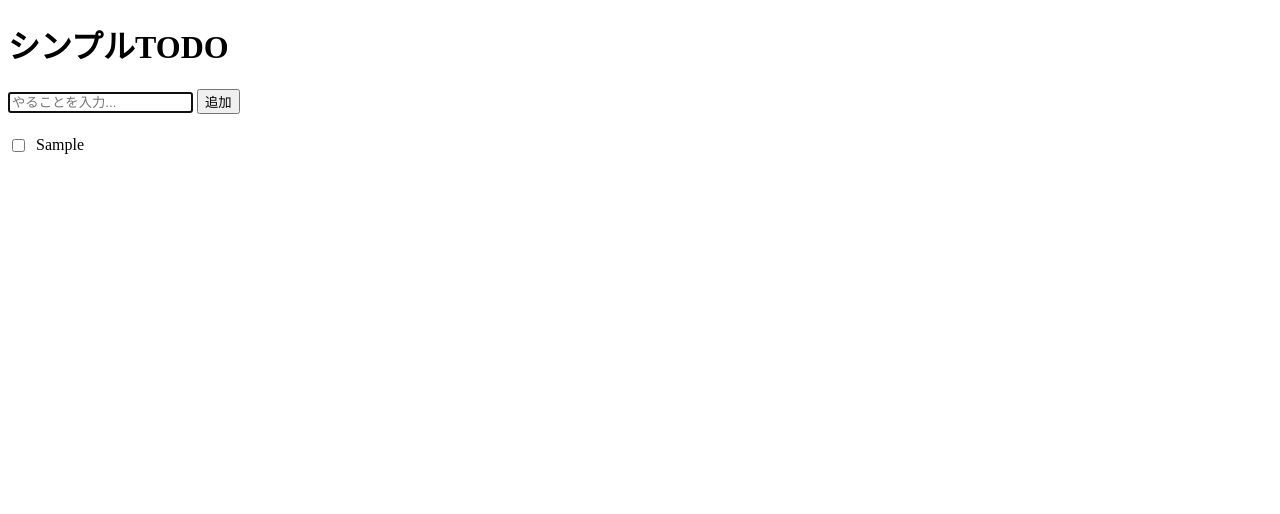
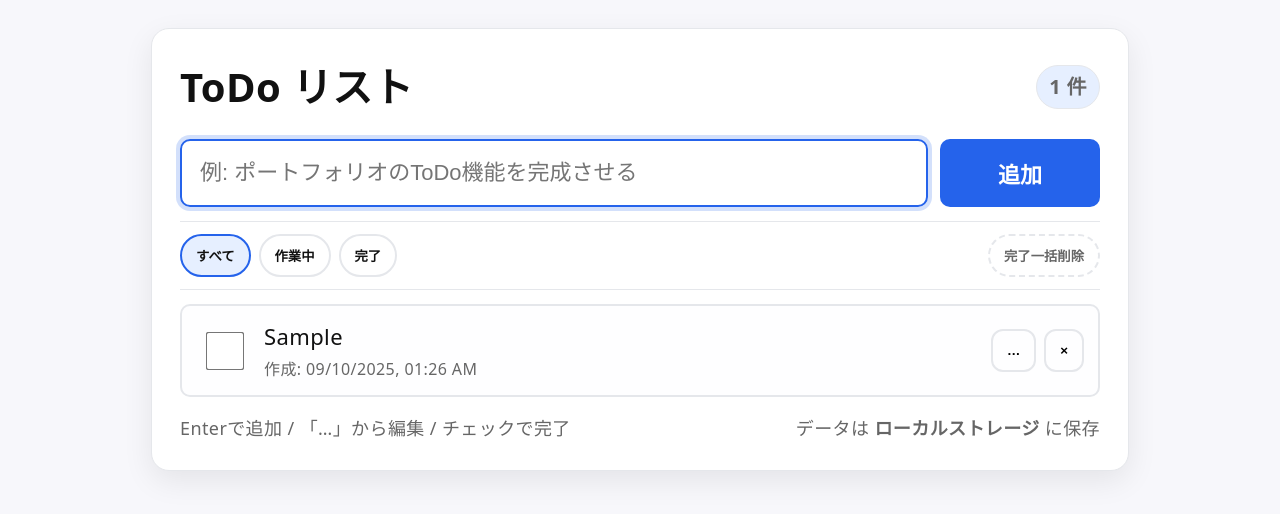
Before and after one commit to AzusaHaneda/todo-app, a plain HTML site: page index.html in a window 1280 px wide. Both pictures are taken after typing "Sample" into the empty fields and a click on the button "追加". Drawn offline with Linux system fonts and the light colour scheme.

Commit message:
JS/html/cssを使用。分かりやすいUIに変更

```diff
--- /dev/null
+++ b/app.js
@@ -0,0 +1,216 @@
+(() => {
+    const STORAGE_KEY = 'big-todo-v1';
+
+    /** @typedef {{id:string, text:string, completed:boolean, created:number}} Todo */
+    /** @type {Todo[]} */
+    let todos = load();
+    let filter = 'all'; // 'all' | 'active' | 'done'
+
+    // DOM
+    const $list = document.getElementById('list');
+    const $count = document.getElementById('count');
+    const $form = document.getElementById('addForm');
+    const $input = document.getElementById('newTodo');
+    const $filters = document.querySelectorAll('.chip[data-filter]');
+    const $clearDone = document.getElementById('clearDone');
+
+    // 初期表示
+    render();
+
+    // 追加
+    $form.addEventListener('submit', (e) => {
+        e.preventDefault();
+        const text = $input.value.trim();
+        if (!text) return;
+        addTodo(text);
+        $input.value = '';
+        $input.focus();
+    });
+
+    // フィルタ切替
+    $filters.forEach(btn => {
+        btn.addEventListener('click', () => {
+            filter = btn.dataset.filter;
+            $filters.forEach(b => b.setAttribute('aria-pressed', String(b === btn)));
+            render();
+        });
+    });
+
+    // 完了一括削除
+    $clearDone.addEventListener('click', () => {
+        const before = todos.length;
+        todos = todos.filter(t => !t.completed);
+        if (todos.length !== before) {
+            save();
+            render();
+        }
+    });
+
+    // リスト内のイベント委譲
+    $list.addEventListener('click', (e) => {
+        const target = /** @type {HTMLElement} */ (e.target);
+        const li = target.closest('li.item');
+        if (!li) return;
+        const id = li.dataset.id;
+
+        if (target.matches('input.check')) {
+            toggle(id);
+            return;
+        }
+        if (target.matches('button[data-action="more"]')) {
+            openEditor(li, id);
+            return;
+        }
+        if (target.matches('button[data-action="del"]')) {
+            remove(id);
+            return;
+        }
+    });
+
+    // --- CRUD ---
+    function addTodo(text) {
+        const todo = {
+            id: crypto.randomUUID?.() || String(Date.now() + Math.random()),
+            text, completed: false, created: Date.now()
+        };
+        todos.unshift(todo); // 新しいものを上に
+        save();
+        render();
+    }
+
+    function toggle(id) {
+        const t = todos.find(t => t.id === id);
+        if (!t) return;
+        t.completed = !t.completed;
+        save();
+        render();
+    }
+
+    function update(id, newText) {
+        const t = todos.find(t => t.id === id);
+        if (!t) return;
+        t.text = newText;
+        save();
+        render();
+    }
+
+    function remove(id) {
+        const before = todos.length;
+        todos = todos.filter(t => t.id !== id);
+        if (todos.length !== before) {
+            save();
+            render();
+        }
+    }
+
+    function load() {
+        try {
+            const raw = localStorage.getItem(STORAGE_KEY);
+            if (!raw) return [];
+            const parsed = JSON.parse(raw);
+            return Array.isArray(parsed) ? parsed : [];
+        } catch (e) { return []; }
+    }
+    function save() {
+        localStorage.setItem(STORAGE_KEY, JSON.stringify(todos));
+    }
+
+    // --- 描画 ---
+    function render() {
+        const filtered = todos.filter(t => {
+            if (filter === 'active') return !t.completed;
+            if (filter === 'done') return !!t.completed;
+            return true;
+        });
+
+        const activeCount = todos.filter(t => !t.completed).length;
+        $count.textContent = `${activeCount} 件`;
+
+        if (filtered.length === 0) {
+            $list.innerHTML = `
+        <li class="item" aria-live="polite">
+          <div class="check-wrap"></div>
+          <div class="text" style="color:var(--muted)">
+            タスクはまだありません。上の入力欄から追加してください。
+          </div>
+          <div class="actions"></div>
+        </li>`;
+            return;
+        }
+
+        const html = filtered.map(t => {
+            const created = new Date(t.created);
+            const dateStr = created.toLocaleString([], {
+                year: 'numeric', month: '2-digit', day: '2-digit', hour: '2-digit', minute: '2-digit'
+            });
+            return `
+        <li class="item ${t.completed ? 'completed' : ''}" data-id="${t.id}">
+          <div class="check-wrap">
+            <input class="check" type="checkbox" ${t.completed ? 'checked' : ''} aria-label="完了切替">
+          </div>
+          <div>
+            <div class="text">${escapeHtml(t.text)}</div>
+            <div class="meta">作成: ${dateStr}</div>
+          </div>
+          <div class="actions">
+            <button class="icon-btn" data-action="more" aria-label="編集">…</button>
+            <button class="icon-btn icon-danger" data-action="del" aria-label="削除">×</button>
+          </div>
+        </li>
+      `;
+        }).join('');
+        $list.innerHTML = html;
+    }
+
+    // --- インライン編集 ---
+    function openEditor(li, id) {
+        const t = todos.find(t => t.id === id);
+        if (!t) return;
+
+        const textDiv = li.querySelector('.text');
+        const actions = li.querySelector('.actions');
+
+        const current = textDiv.textContent || '';
+        textDiv.innerHTML = `
+      <div class="edit-row">
+        <input class="edit-input" type="text" value="${escapeAttr(current)}" maxlength="120" aria-label="テキストを編集">
+        <button class="edit-save" type="button">保存</button>
+        <button class="edit-cancel" type="button">キャンセル</button>
+      </div>
+    `;
+        const input = textDiv.querySelector('.edit-input');
+        const saveBtn = textDiv.querySelector('.edit-save');
+        const cancelBtn = textDiv.querySelector('.edit-cancel');
+
+        input.focus();
+        input.setSelectionRange(current.length, current.length);
+
+        const endEdit = (doSave) => {
+            if (doSave) {
+                const newText = input.value.trim();
+                if (newText && newText !== t.text) update(id, newText);
+                else render();
+            } else {
+                render();
+            }
+        };
+
+        saveBtn.addEventListener('click', () => endEdit(true));
+        cancelBtn.addEventListener('click', () => endEdit(false));
+        input.addEventListener('keydown', (e) => {
+            if (e.key === 'Enter') endEdit(true);
+            if (e.key === 'Escape') endEdit(false);
+        });
+
+        // 編集中は右端のボタンを無効化
+        actions.querySelectorAll('button').forEach(b => b.disabled = true);
+    }
+
+    // --- サニタイズ ---
+    function escapeHtml(s) {
+        return s.replace(/[&<>"']/g, m => ({
+            '&': '&amp;', '<': '&lt;', '>': '&gt;', '"': '&quot;', "'": '&#39;'
+        }[m]));
+    }
+    function escapeAttr(s) { return escapeHtml(s); }
+})();
--- a/index.html
+++ b/index.html
@@ -1,22 +1,46 @@
 <!DOCTYPE html>
 <html lang="ja">
+
 <head>
-    <meta charset="utf-8"/>
-    <meta name="viewport" content="width=device-width, initial-scale=1"/>
-    <title>シンプルTODO</title>
-    <link rel="stylesheet" href="./style.css"/>
+  <meta charset="utf-8" />
+  <meta name="viewport" content="width=device-width, initial-scale=1" />
+  <title>大きくて見やすい ToDo リスト</title>
+  <link rel="stylesheet" href="./styles.css" />
 </head>
+
 <body>
-    <h1>シンプルTODO</h1>
+  <main class="app" role="application" aria-label="ToDoリストアプリ">
+    <header>
+      <h1>ToDo リスト</h1>
+      <div class="count" id="count">0 件</div>
+    </header>
 
-    <form id="todo-form">
-        <input id="todo-input" type="text" placeholder="やることを入力..."/>
-        <button id="add-btn" type="submit">追加</button>
+    <form class="add" id="addForm" autocomplete="off">
+      <label class="sr-only" for="newTodo">新しいタスク</label>
+      <input id="newTodo" class="input" type="text" placeholder="例: ポートフォリオのToDo機能を完成させる" maxlength="120" required />
+      <button class="btn" id="addBtn" type="submit" aria-label="タスクを追加">追加</button>
     </form>
 
-    <ul id="todo-list"></ul>
+    <section class="controls" aria-label="絞り込みと操作">
+      <div class="filters" role="group" aria-label="フィルター">
+        <button class="chip" data-filter="all" aria-pressed="true">すべて</button>
+        <button class="chip" data-filter="active" aria-pressed="false">作業中</button>
+        <button class="chip" data-filter="done" aria-pressed="false">完了</button>
+      </div>
+      <div class="filters">
+        <button class="chip ghost" id="clearDone" type="button">完了一括削除</button>
+      </div>
+    </section>
 
-    <script src="./script.js"></script>
+    <ul class="list" id="list" aria-live="polite" aria-relevant="additions removals text"></ul>
+
+    <footer>
+      <div>Enterで追加 / 「…」から編集 / チェックで完了</div>
+      <div>データは <strong>ローカルストレージ</strong> に保存</div>
+    </footer>
+  </main>
+
+  <script src="./app.js"></script>
 </body>
 
 </html>
--- /dev/null
+++ b/styles.css
@@ -0,0 +1,301 @@
+:root {
+    --bg: #f7f7fb;
+    --panel: #ffffff;
+    --text: #111;
+    --muted: #666;
+    --primary: #2563eb;
+    --primary-ghost: #e6efff;
+    --danger: #dc2626;
+    --ok: #16a34a;
+    --border: #e5e7eb;
+    --shadow: 0 10px 30px rgba(0, 0, 0, .08);
+    --radius: 18px;
+    --font: system-ui, -apple-system, "Segoe UI", Roboto, "Noto Sans JP",
+        "Hiragino Kaku Gothic ProN", "Yu Gothic", "Helvetica Neue", Arial, sans-serif;
+    --base: 20px;
+    /* デカ文字 */
+}
+
+@media (prefers-color-scheme: dark) {
+    :root {
+        --bg: #0b0c10;
+        --panel: #111318;
+        --text: #f7f7f7;
+        --muted: #b7b7c0;
+        --primary: #60a5fa;
+        --primary-ghost: #152238;
+        --danger: #f87171;
+        --ok: #4ade80;
+        --border: #22252d;
+        --shadow: 0 10px 30px rgba(0, 0, 0, .5);
+    }
+}
+
+html,
+body {
+    height: 100%;
+}
+
+body {
+    margin: 0;
+    font-family: var(--font);
+    background: var(--bg);
+    color: var(--text);
+    font-size: var(--base);
+    line-height: 1.5;
+    letter-spacing: .02em;
+    display: flex;
+    align-items: flex-start;
+    justify-content: center;
+}
+
+.app {
+    width: min(920px, 96vw);
+    margin: 28px auto 64px;
+    background: var(--panel);
+    border: 1px solid var(--border);
+    border-radius: var(--radius);
+    box-shadow: var(--shadow);
+    padding: 28px;
+}
+
+header {
+    display: flex;
+    align-items: center;
+    justify-content: space-between;
+    gap: 16px;
+    margin-bottom: 22px;
+}
+
+h1 {
+    margin: 0;
+    font-size: clamp(28px, 5vw, 40px);
+    font-weight: 800;
+    letter-spacing: .01em;
+}
+
+.count {
+    font-weight: 700;
+    color: var(--muted);
+    background: var(--primary-ghost);
+    border: 1px solid var(--border);
+    padding: 6px 12px;
+    border-radius: 999px;
+}
+
+/* 入力フォーム */
+.add {
+    display: grid;
+    grid-template-columns: 1fr 160px;
+    gap: 12px;
+    margin-bottom: 14px;
+}
+
+.input {
+    font-size: clamp(18px, 2.6vw, 22px);
+    padding: 18px 18px;
+    border-radius: calc(var(--radius) - 8px);
+    border: 2px solid var(--border);
+    background: transparent;
+    color: var(--text);
+    outline: none;
+}
+
+.input:focus {
+    border-color: var(--primary);
+    box-shadow: 0 0 0 4px color-mix(in srgb, var(--primary) 20%, transparent);
+}
+
+.btn {
+    font-size: clamp(18px, 2.4vw, 22px);
+    font-weight: 700;
+    padding: 18px 20px;
+    border: none;
+    border-radius: calc(var(--radius) - 8px);
+    background: var(--primary);
+    color: white;
+    cursor: pointer;
+    transition: transform .04s ease, filter .2s ease, opacity .2s ease;
+    touch-action: manipulation;
+}
+
+.btn:active {
+    transform: translateY(1px) scale(.99);
+}
+
+.btn:disabled {
+    opacity: .5;
+    cursor: not-allowed;
+}
+
+/* コントロール列 */
+.controls {
+    display: flex;
+    flex-wrap: wrap;
+    gap: 10px;
+    align-items: center;
+    justify-content: space-between;
+    border-top: 1px solid var(--border);
+    border-bottom: 1px solid var(--border);
+    padding: 12px 0;
+    margin: 8px 0 14px;
+}
+
+.filters {
+    display: flex;
+    gap: 8px;
+    flex-wrap: wrap;
+}
+
+.chip {
+    padding: 10px 14px;
+    border-radius: 999px;
+    border: 2px solid var(--border);
+    background: transparent;
+    color: var(--text);
+    font-weight: 700;
+    cursor: pointer;
+}
+
+.chip[aria-pressed="true"] {
+    border-color: var(--primary);
+    background: var(--primary-ghost);
+}
+
+.ghost {
+    background: transparent;
+    border: 2px dashed var(--border);
+    color: var(--muted);
+}
+
+.ghost:hover {
+    border-style: solid;
+    color: var(--text);
+}
+
+/* リスト */
+.list {
+    list-style: none;
+    padding: 0;
+    margin: 0;
+    display: grid;
+    gap: 10px;
+}
+
+.item {
+    display: grid;
+    grid-template-columns: 56px 1fr auto;
+    align-items: center;
+    gap: 12px;
+    padding: 14px 14px;
+    border: 2px solid var(--border);
+    border-radius: calc(var(--radius) - 8px);
+    background: color-mix(in srgb, var(--panel) 96%, var(--primary-ghost));
+}
+
+.item.completed {
+    opacity: .7;
+}
+
+.check-wrap {
+    display: flex;
+    align-items: center;
+    justify-content: center;
+}
+
+.check {
+    width: 32px;
+    height: 32px;
+    accent-color: var(--ok);
+    transform: scale(1.2);
+    cursor: pointer;
+}
+
+.text {
+    font-size: clamp(18px, 2.4vw, 22px);
+    word-break: break-word;
+}
+
+.meta {
+    font-size: .8em;
+    color: var(--muted);
+    margin-top: 4px;
+}
+
+.actions {
+    display: flex;
+    gap: 8px;
+}
+
+.icon-btn {
+    padding: 12px 14px;
+    border-radius: 12px;
+    border: 2px solid var(--border);
+    background: transparent;
+    font-weight: 800;
+    cursor: pointer;
+}
+
+.icon-btn:hover {
+    background: var(--primary-ghost);
+    border-color: var(--primary);
+}
+
+.icon-danger:hover {
+    background: color-mix(in srgb, var(--danger) 15%, transparent);
+    border-color: var(--danger);
+}
+
+.sr-only {
+    position: absolute !important;
+    height: 1px;
+    width: 1px;
+    overflow: hidden;
+    clip: rect(1px, 1px, 1px, 1px);
+    white-space: nowrap;
+}
+
+/* 編集モード */
+.edit-row {
+    display: flex;
+    gap: 8px;
+    margin-top: 8px;
+}
+
+.edit-input {
+    flex: 1 1 auto;
+    font-size: clamp(18px, 2.4vw, 22px);
+    padding: 14px 14px;
+    border-radius: 12px;
+    border: 2px solid var(--border);
+    background: transparent;
+    color: var(--text);
+}
+
+.edit-save {
+    background: var(--ok);
+    color: #fff;
+    border: none;
+    padding: 12px 16px;
+    border-radius: 12px;
+    font-weight: 800;
+}
+
+.edit-cancel {
+    background: transparent;
+    border: 2px solid var(--border);
+    padding: 12px 16px;
+    border-radius: 12px;
+    font-weight: 800;
+}
+
+footer {
+    margin-top: 18px;
+    color: var(--muted);
+    font-size: .9em;
+    display: flex;
+    justify-content: space-between;
+    align-items: center;
+    gap: 10px;
+    flex-wrap: wrap;
+}
```
